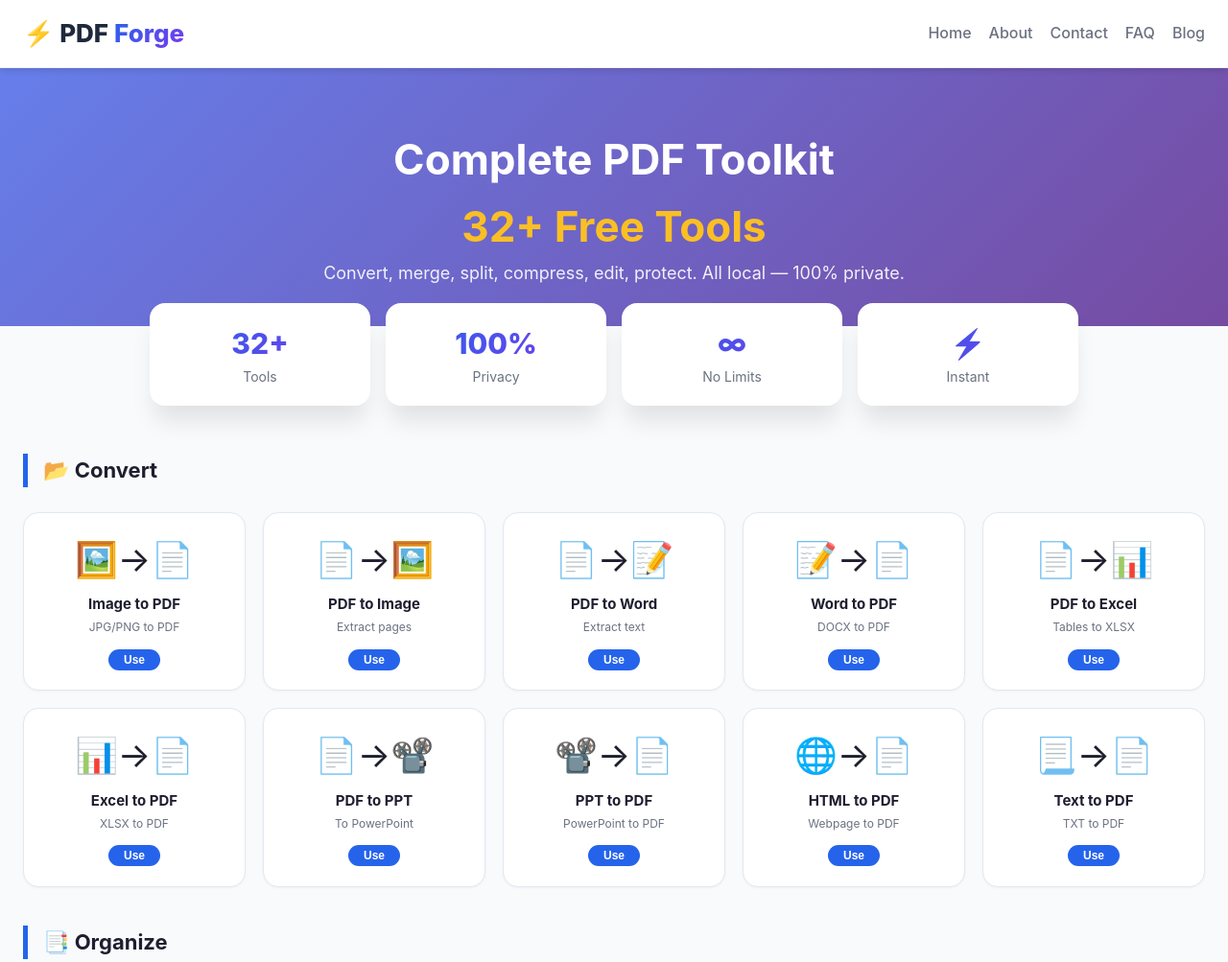
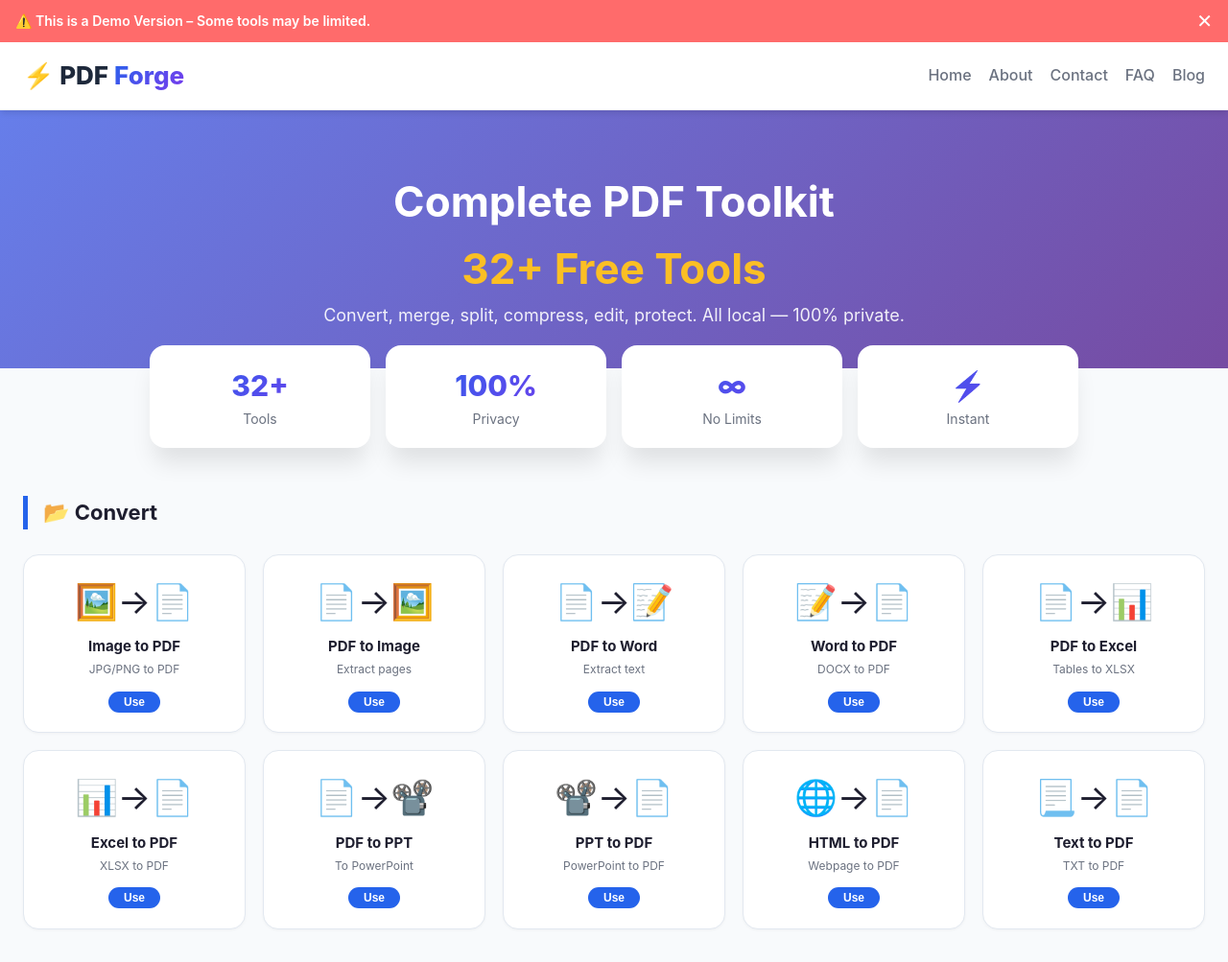
Before and after one commit to Mbilal-1050/Pdfforge, a plain HTML site: page index.html in a window 1280 px wide. Shown: the top 1003 px of the page at 96% size. Drawn offline with nearby package versions, Linux system fonts and the light colour scheme.

Commit message:
Add demo banner for limited version notice
Added a demo banner to indicate limited functionality.

```diff
--- a/index.html
+++ b/index.html
@@ -265,7 +265,11 @@
     </style>
 </head>
 <body>
-
+<!-- Demo Banner -->
+    <div id="demoBanner" style="background: #ff6b6b; color: #fff; text-align: center; padding: 10px 16px; font-size: 14px; font-weight: 600; position: sticky; top: 0; z-index: 999; display: flex; justify-content: space-between; align-items: center; flex-wrap: wrap; gap: 8px;">
+        <span>⚠️ This is a Demo Version – Some tools may be limited.</span>
+        <button onclick="document.getElementById('demoBanner').style.display='none'" style="background: none; border: none; color: #fff; font-size: 20px; cursor: pointer;">✕</button>
+    </div>
 <header>
     <div class="container">
         <a href="index.html" class="logo">⚡ PDF<span class="highlight">Forge</span></a>
```
